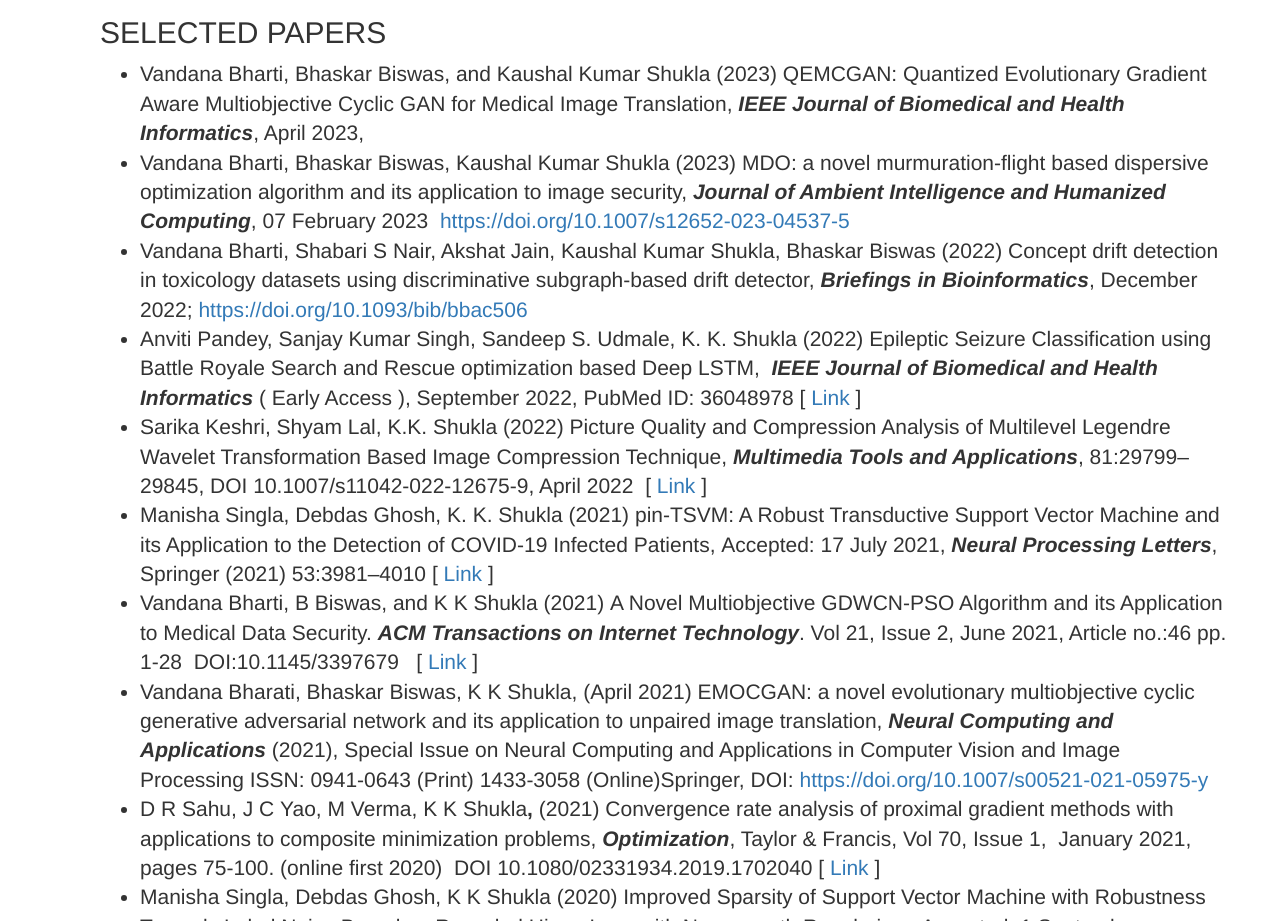
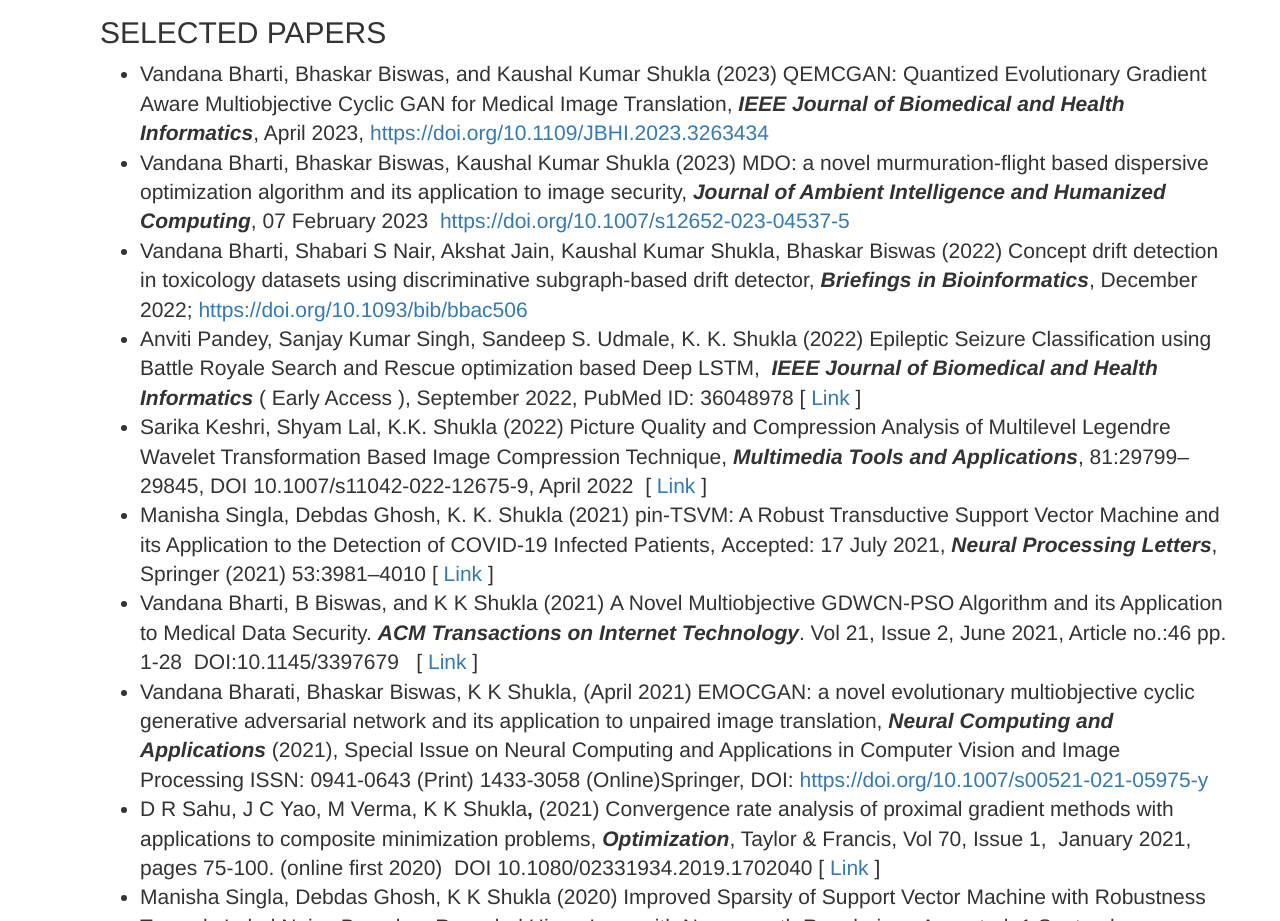
Before and after one commit to profkkshukla-in/profkkshukla.in, a plain HTML site: page index.html in a window 1280 px wide. Shown: the part 3680-4601 px from the top of the page. Drawn offline with Linux system fonts and the light colour scheme.

Commit message:
Update index.html
hyperlink title added

```diff
--- a/index.html
+++ b/index.html
@@ -259,7 +259,7 @@
 				   <div class="container lead" style="margin-top:40px">
                   <h2 >SELECTED PAPERS </h2>
                   <ul>
-                     <li>Vandana Bharti, Bhaskar Biswas, and Kaushal Kumar Shukla (2023) QEMCGAN: Quantized Evolutionary Gradient Aware Multiobjective Cyclic GAN for Medical Image Translation, <strong><em>IEEE Journal of Biomedical and Health Informatics</em></strong/>, April 2023, <a href= "https://doi.org/10.1109/JBHI.2023.3263434"> </a></li>
+                     <li>Vandana Bharti, Bhaskar Biswas, and Kaushal Kumar Shukla (2023) QEMCGAN: Quantized Evolutionary Gradient Aware Multiobjective Cyclic GAN for Medical Image Translation, <strong><em>IEEE Journal of Biomedical and Health Informatics</em></strong/>, April 2023, <a href= "https://doi.org/10.1109/JBHI.2023.3263434">https://doi.org/10.1109/JBHI.2023.3263434 </a></li>
 		     <li>Vandana Bharti, Bhaskar Biswas,&nbsp;Kaushal Kumar Shukla (2023)&nbsp;MDO: a novel murmuration-flight based dispersive optimization algorithm and its application to image security,&nbsp;<strong><em>Journal of Ambient Intelligence and Humanized Computing</em></strong>,&nbsp;07 February 2023&nbsp;&nbsp;<a data-saferedirecturl="https://www.google.com/url?q=https://doi.org/10.1007/s12652-023-04537-5&amp;source=gmail&amp;ust=1675923644169000&amp;usg=AOvVaw1D3QF0vtV1HDQZ6KxJILw9" href="https://doi.org/10.1007/s12652-023-04537-5" target="_blank">https://doi.<wbr>org/10.1007/s12652-023-04537-5</a></li>
                      <li>Vandana Bharti, Shabari S Nair, Akshat Jain, Kaushal Kumar Shukla, Bhaskar Biswas (2022)&nbsp;Concept drift detection in toxicology datasets using discriminative subgraph-based drift detector,&nbsp;<strong><em>Briefings in Bioinformatics</em></strong>, December 2022;&nbsp;<a data-google-interstitial="false" href="https://doi.org/10.1093/bib/bbac506">https://doi.org/10.1093/bib/bbac506</a></li>
                      <li>Anviti Pandey,&nbsp;Sanjay Kumar Singh,&nbsp;Sandeep S. Udmale,<strong>&nbsp;</strong>K. K. Shukla&nbsp;(2022)&nbsp;Epileptic Seizure Classification using Battle Royale Search and Rescue optimization based Deep LSTM,&nbsp;<strong>&nbsp;<em>IEEE Journal of Biomedical and Health Informatics</em></strong> ( Early Access ),&nbsp;September 2022,&nbsp;PubMed ID: 36048978&nbsp;[&nbsp;<a href="https://ieeexplore.ieee.org/document/9873913">Link</a>&nbsp;]</li>
```
